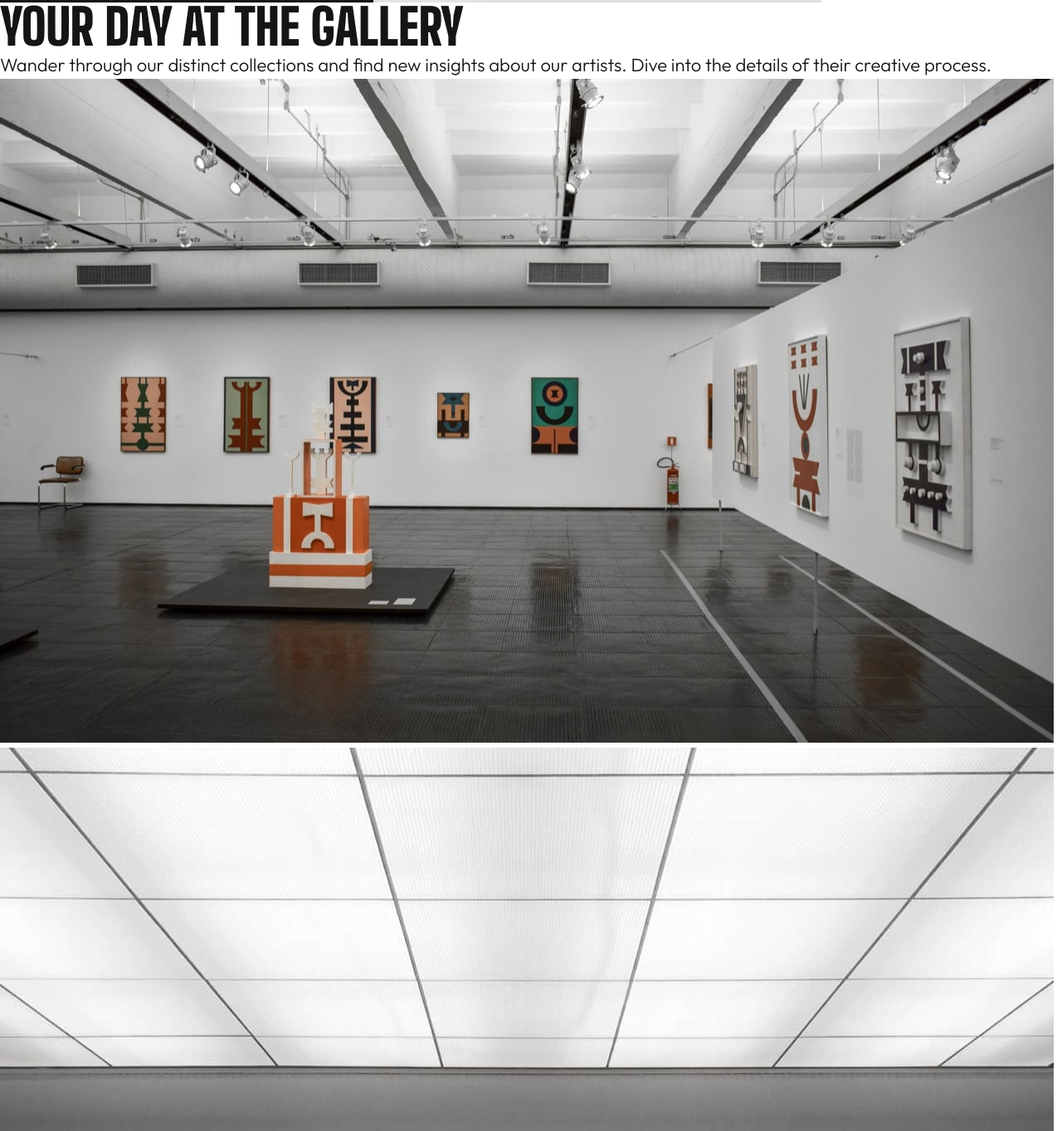
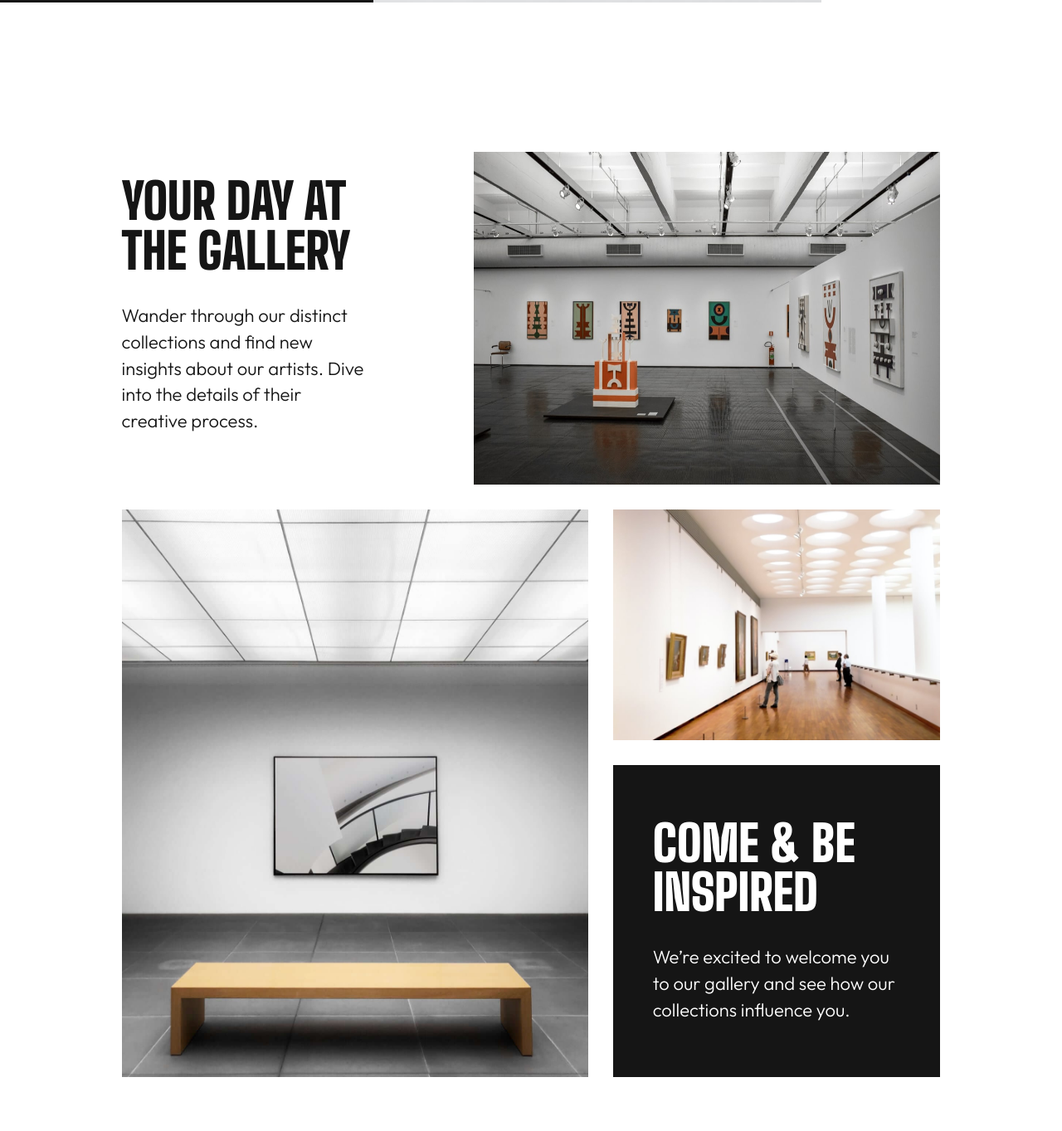
Before and after one commit to bilalabbax1/art-gallery-assigment, a plain HTML site: page index.html in a window 1280 px wide. Shown: the part 797-2160 px from the top of the page at 83% size. Drawn offline with Linux system fonts and the light colour scheme.

Commit message:
Main Grid CSS

```diff
--- a/css/main.css
+++ b/css/main.css
@@ -20,6 +20,22 @@ body {
     color: var(--black-color);
 }
 
+.pre-lines {
+    white-space: pre-line;
+}
+
+.black-block {
+    background-color: var(--black-color);
+    color: var(--white-color);
+}
+
+header {
+    position: relative;
+    top: 0;
+    left: 0;
+    margin-right: 11.45%;
+    line-height: 0;
+}
 p {
     line-height: 1.45rem;
 }
@@ -58,25 +74,6 @@ h4 {
     line-height: 1.64rem;
 }
 
-.pre-lines {
-    white-space: pre-line;
-}
-
-.black-block {
-    background-color: var(--black-color);
-    color: var(--white-color);
-}
-
-/*HEADER*/
-
-header {
-    position: relative;
-    top: 0;
-    left: 0;
-    margin-right: 11.45%;
-    line-height: 0;
-}
-
 #right-header-block {
     position: absolute;
     top: 0;
@@ -97,8 +94,6 @@ header {
     top: 190px;
     width: 15.9rem;
 }
-
-/*BUTTON*/
 
 .button-arrows {
     background-color: var(--brown-color);
@@ -142,7 +137,64 @@ header {
     background-color: var(--brown-color);
 }
 
+.grid-container {
+    padding: 180px 11.45%;
+    display: grid;
+    width: 77%;
+    grid-template-areas:
+        "first-grid-article first-grid-img first-grid-img"
+        "second-grid-img  second-grid-img third-grid-img"
+        "second-grid-img  second-grid-img last-grid-article";
+    grid-template-rows: repeat(3, auto);
+    grid-template-columns: 40% 14% 40%;
+    gap: 30px;
+}
 
+#first-grid-article {
+    grid-area: first-grid-article;
+    width: 100%;
+    height: 100%;
+}
+
+#first-grid-article h3 {
+    margin: 30px 95px 32px 0;
+}
+
+#first-grid-article p{
+    margin: 0 95px 60px 0;
+}
+
+#first-grid-img {
+    grid-area: first-grid-img;
+    width: 100%;
+    height: 100%;
+}
+
+#second-grid-img {
+    grid-area: second-grid-img;
+    width: 100%;
+    height: 100%;
+}
+
+#third-grid-img {
+    grid-area: third-grid-img;
+    width: 100%;
+    height: 100%;
+}
+
+#last-grid-article {
+    grid-area: last-grid-article;
+    width: 100%;
+    height: 100%;
+}
+
+#last-grid-article h3 {
+    margin: 65px 48px 32px 48px;
+}
+
+#last-grid-article p {
+    margin: 0 48px 64px 48px;
+}
 
 /*FOOTER*/
 
```
